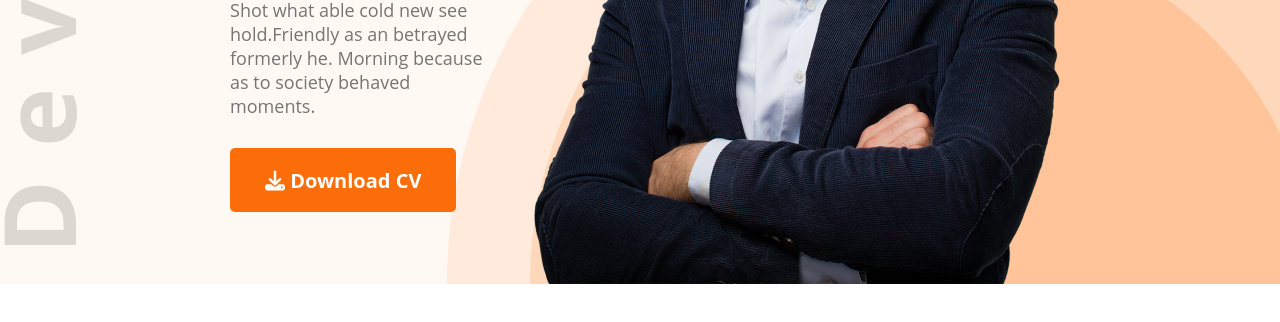
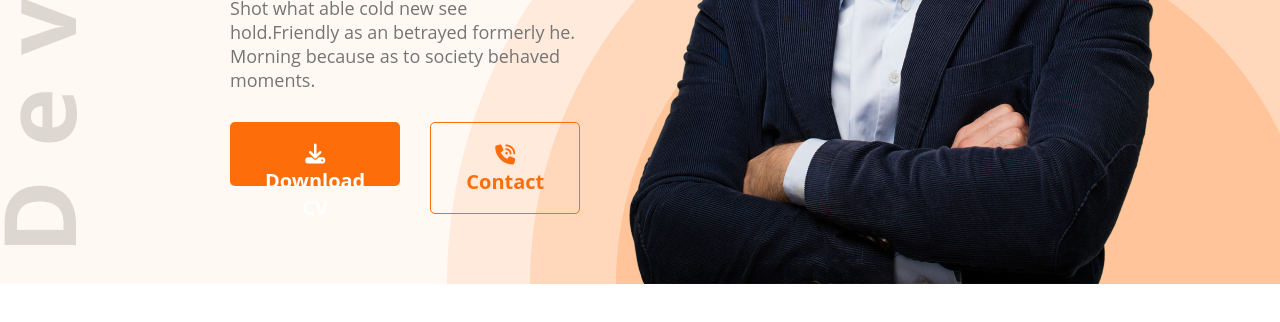
Before and after one commit to LameNanruti/developer-portfolio, a plain HTML site: page index.html in a window 1280 px wide. Shown: the part 556-878 px from the top of the page. Drawn offline with Linux system fonts and the light colour scheme.

Commit message:
added contact button

```diff
--- a/index.html
+++ b/index.html
@@ -29,7 +29,10 @@
         <p class="banner-description">Shot what able cold new see hold.Friendly as an betrayed formerly he. Morning
           because as to society behaved
           moments.</p>
+          <div class="btn-container">
         <button class="btn-primary"><i class="fa-solid fa-download"></i> Download CV</button>
+        <button class="btn-contact"><i class="fa-solid fa-phone-volume"></i> Contact</button>
+      </div>
       </div>
       <img src="images/hardy.png" alt="">
     </div>
--- a/styles/portfolio.css
+++ b/styles/portfolio.css
@@ -5,6 +5,10 @@
 
 .text-primary {
   color: #FD6E0A;
+}
+
+.btn-container{
+display: flex;
 }
 
 .btn-primary {
@@ -17,6 +21,16 @@
   border: 0;
   padding: 18px 35px;
 
+}
+.btn-contact{
+  border: 1px solid #FD6E0A;
+  font-weight: 700;
+  font-size: 20px;
+  color: #FD6E0A;
+  background-color: #fd6f0a00;
+  margin-left: 30px;
+  border-radius: 5px;
+  padding: 18px 35px;
 }
 
 .whole-head {
```
